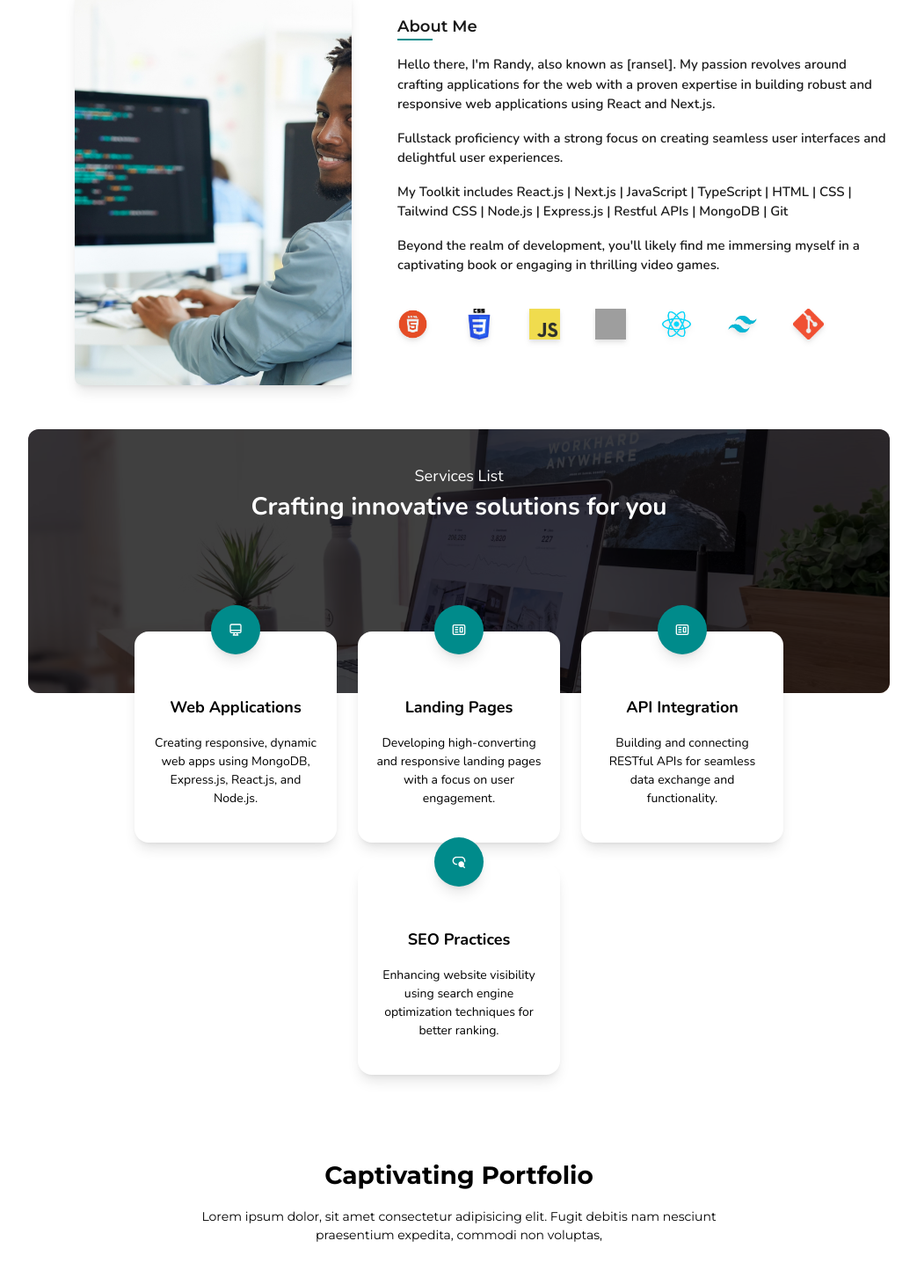
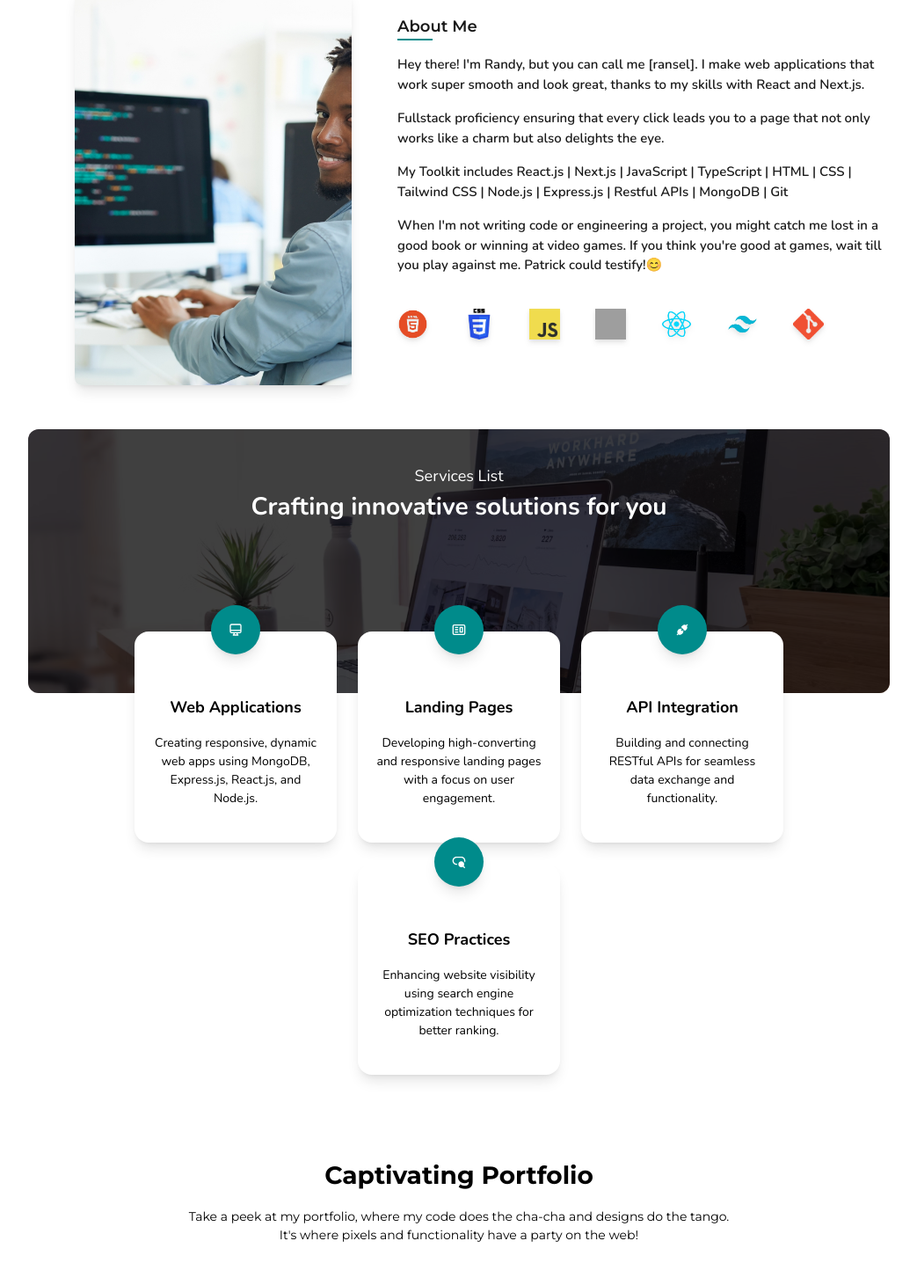
Before and after one commit to ranselorm/ransel, a Next.js app: page / in a window 1280 px wide. Shown: the part 800-2261 px from the top of the page at 88% size, without its empty margins (118-1161 px from the left). Built offline with nearby package versions, Linux system fonts and the light colour scheme; grey boxes are pictures that could not be loaded.

Commit message:
Update about

```diff
--- a/components/About.jsx
+++ b/components/About.jsx
@@ -15,14 +15,13 @@ const About = () => {
             </div>
             <div className="text-[15px] font-semibold">
               <p>
-                Hello there, I'm Randy, also known as [ransel]. My passion
-                revolves around crafting applications for the web with a proven
-                expertise in building robust and responsive web applications
-                using React and Next.js.
+                Hey there! I'm Randy, but you can call me [ransel]. I make web
+                applications that work super smooth and look great, thanks to my
+                skills with React and Next.js.
               </p>
               <p className="my-4">
-                Fullstack proficiency with a strong focus on creating seamless
-                user interfaces and delightful user experiences.
+                Fullstack proficiency ensuring that every click leads you to a
+                page that not only works like a charm but also delights the eye.
               </p>
               <p>
                 <span className="mr-1">My Toolkit includes</span>
@@ -31,9 +30,11 @@ const About = () => {
                 Git
               </p>
               <p className="my-4">
-                Beyond the realm of development, you'll likely find me immersing
-                myself in a captivating book or engaging in thrilling video
-                games.
+                When I'm not writing code or engineering a project, you might
+                catch me lost in a good book or winning at video games. If you
+                think you're good at games, wait till you play against me.
+                Patrick could testify!
+                <span>😊</span>
               </p>
             </div>
             <Skills />
--- a/components/Modal.jsx
+++ b/components/Modal.jsx
@@ -1,10 +1,14 @@
 import Image from "next/image";
 import { CgCloseO } from "react-icons/cg";
 
-const Modal = ({ project, onClose }) => {
+const Modal = ({ project, onClose, isOpen }) => {
   console.log(project);
   return (
-    <div className="fixed inset-0 bg-black bg-opacity-50 flex justify-center items-center font-main px-4">
+    <div
+      className={`fixed inset-0 bg-black bg-opacity-50 flex justify-center items-center font-main px-4 transition-opacity duration-500 ${
+        isOpen ? "opacity-100" : "opacity-0 pointer-events-none"
+      }`}
+    >
       <div className="bg-white rounded-lg p-5 md:w-9/12 md:h-[80vh] relative flex items-center">
         <button
           onClick={onClose}
--- a/components/Portfolio.jsx
+++ b/components/Portfolio.jsx
@@ -23,15 +23,16 @@ const Portfolio = () => {
       <article className="w-full text-center font-primary flex flex-col items-center gap-y-4 mb-12">
         <SubHeading text="Portfolio List" />
         <Heading text="Captivating Portfolio" />
-        <p className="text-[14px] w-1/2">
-          Lorem ipsum dolor, sit amet consectetur adipisicing elit. Fugit
-          debitis nam nesciunt praesentium expedita, commodi non voluptas,
+        <p className="text-[14px] md:w-1/2">
+          Take a peek at my portfolio, where my code does the cha-cha and
+          designs do the tango. It's where pixels and functionality have a party
+          on the web!
         </p>
       </article>
       <div className="flex flex-col lg:flex-row flex-wrap justify-center gap-6">
         {projects.map((project, index) => (
           <div
-            className="lg:w-[250px] h-[250px] bg-white rounded-2xl shadow-lg flex flex-col items-center justify-center text-center gap-y-4 overflow-hidden relative group transition-all duration-500"
+            className="lg:w-[250px] lg:h-[250px] h-[300px] bg-white rounded-lg shadow-lg flex flex-col items-center justify-center text-center gap-y-4 overflow-hidden relative group transition-all duration-500"
             key={index}
             onClick={() => openModal(project)}
           >
@@ -46,7 +47,13 @@ const Portfolio = () => {
           </div>
         ))}
       </div>
-      {isModalOpen && <Modal project={selectedProject} onClose={closeModal} />}
+      {isModalOpen && (
+        <Modal
+          project={selectedProject}
+          onClose={closeModal}
+          isOpen={isModalOpen}
+        />
+      )}
     </section>
   );
 };
--- a/components/Services.jsx
+++ b/components/Services.jsx
@@ -1,32 +1,8 @@
 import Heading from "./Heading";
 import SubHeading from "./ui/SubHeading";
 // import { BsArrowRight } from "react-icons/bs";
-import { CgWebsite } from "react-icons/cg";
-import { HiOutlineDesktopComputer } from "react-icons/hi";
-import { RiSeoFill } from "react-icons/ri";
 
-const services = [
-  {
-    title: "Web Applications",
-    desc: "Creating responsive, dynamic web apps using MongoDB, Express.js, React.js, and Node.js.",
-    icon: <HiOutlineDesktopComputer />,
-  },
-  {
-    title: "Landing Pages",
-    desc: "Developing high-converting and responsive landing pages with a focus on user engagement.",
-    icon: <CgWebsite />,
-  },
-  {
-    title: "API Integration",
-    desc: "Building and connecting RESTful APIs for seamless data exchange and functionality.",
-    icon: <CgWebsite />,
-  },
-  {
-    title: "SEO Practices",
-    desc: " Enhancing website visibility using search engine optimization techniques for better ranking.",
-    icon: <RiSeoFill />,
-  },
-];
+import { services } from "@/data";
 
 const Services = () => {
   return (
--- a/data/index.js
+++ b/data/index.js
@@ -1,3 +1,8 @@
+import { AiFillApi } from "react-icons/ai";
+import { CgWebsite } from "react-icons/cg";
+import { HiOutlineDesktopComputer } from "react-icons/hi";
+import { RiSeoFill } from "react-icons/ri";
+
 export const projects = [
   {
     id: "1",
@@ -32,3 +37,26 @@ export const projects = [
       "Lorem ipsum dolor, sit amet consectetur adipisicing elit.Velit id qui voluptatibus. Iure accusamus rerum adipisci ullam beatae magnam voluptas nemo. Quam vel, animi consequatur error odit natus labore commodi?",
   },
 ];
+
+export const services = [
+  {
+    title: "Web Applications",
+    desc: "Creating responsive, dynamic web apps using MongoDB, Express.js, React.js, and Node.js.",
+    icon: <HiOutlineDesktopComputer />,
+  },
+  {
+    title: "Landing Pages",
+    desc: "Developing high-converting and responsive landing pages with a focus on user engagement.",
+    icon: <CgWebsite />,
+  },
+  {
+    title: "API Integration",
+    desc: "Building and connecting RESTful APIs for seamless data exchange and functionality.",
+    icon: <AiFillApi />,
+  },
+  {
+    title: "SEO Practices",
+    desc: " Enhancing website visibility using search engine optimization techniques for better ranking.",
+    icon: <RiSeoFill />,
+  },
+];
```
